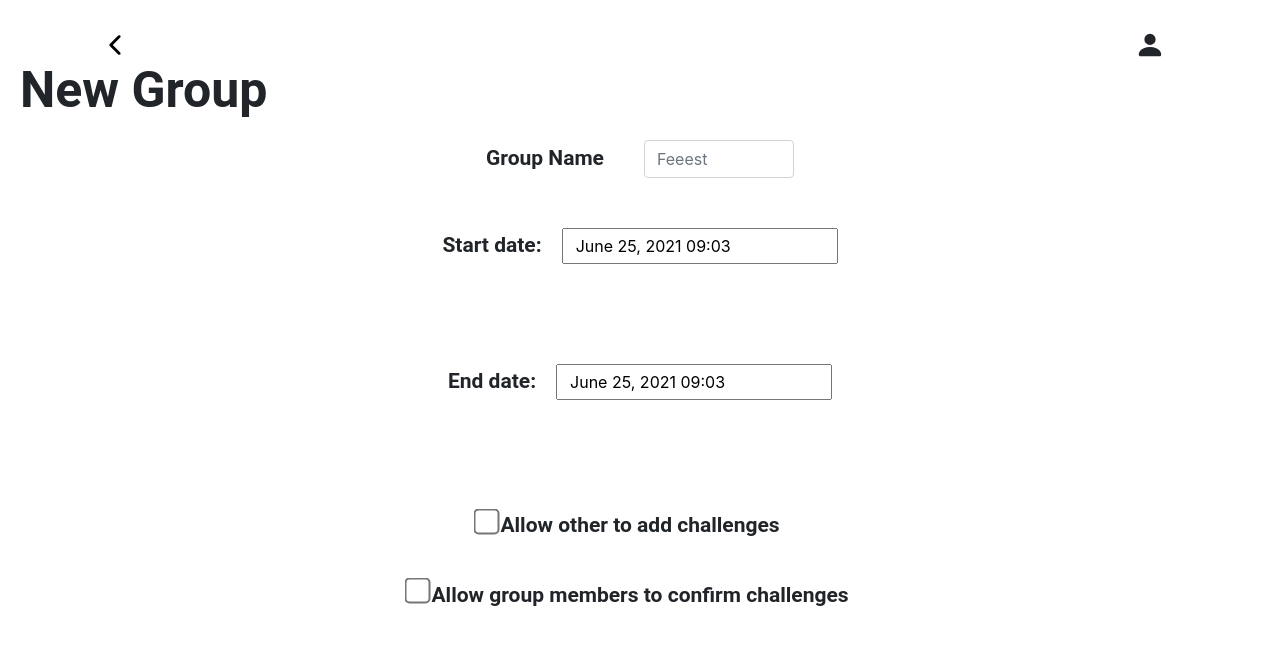
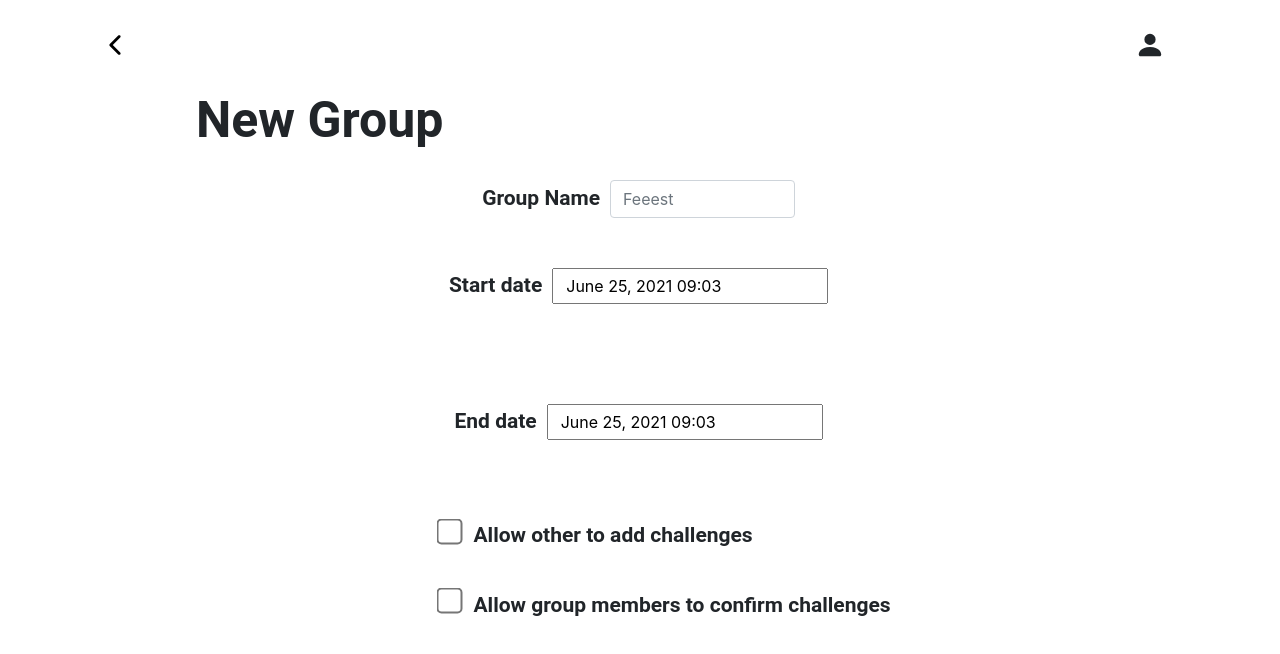
Before and after one commit to G-D-Tech/kompiter, a React (Create React App) app: page /CreateGroup in a window 1280 px wide. Shown: the top 654 px of the page. Built offline with nearby package versions, Linux system fonts and the light colour scheme.

Commit message:
stil CreateGroup

```diff
--- a/src/screens/CreateGroup.js
+++ b/src/screens/CreateGroup.js
@@ -23,12 +23,13 @@ const CreateGroup = () => {
         <Link to="/">
           <IoIosArrowBack class="IoIosArrowBack"></IoIosArrowBack>
         </Link>
+        <h1 id="groupHead">New Group</h1>
       </div>
 
-      <h1 id="groupHead">New Group</h1>
+
       <div className="input-container">
         <text class="text">Group Name</text>
-        <form class="form-inline">
+        <form class="GoupNameBox">
           <div>
             <input
               class="form-control"
@@ -40,7 +41,7 @@ const CreateGroup = () => {
       </div>
 
       <div className=" input-container">
-        <text class="text">Start date:</text>
+        <text class="text">Start date</text>
         <DatePicker
           selected={startDate}
           showTimeSelect
@@ -50,7 +51,7 @@ const CreateGroup = () => {
         />
       </div>
       <div className=" input-container">
-        <text class="text">End date:</text>
+        <text class="text">End date</text>
         <DatePicker
           selected={endDate}
           showTimeSelect
@@ -59,8 +60,9 @@ const CreateGroup = () => {
           dateFormat="MMMM d, yyyy HH:mm"
         />
       </div>
-      <div class="container">
-        <div className="form-check d-flex justify-content-center">
+      <div class="box-container">
+      <div class="t">
+        <div className="form-check ">
           <div class="CheckBoxStyle">
             <input
               class="form-check-input"
@@ -74,19 +76,20 @@ const CreateGroup = () => {
             </label>
           </div>
         </div>
-        <div className="form-check d-flex justify-content-center">
+        <div className="form-check">
           <div class="CheckBoxStyle">
-            <input
+          <input
               class="form-check-input"
               type="checkbox"
               value=""
-              id="flexCheckChecked"
+              id="flexCheckChecked1"
               unchecked
             />
-            <label class="text" for="flexCheckChecked">
+            <label class="text" for="flexCheckChecked1">
               Allow group members to confirm challenges
             </label>
           </div>
+        </div>
         </div>
       </div>
     </div>
--- a/src/styles/CreateGroup.css
+++ b/src/styles/CreateGroup.css
@@ -2,7 +2,8 @@
   font-family: "Roboto";
   font-size: 21px;
   font-weight: bold;
-  margin-right: 20px;
+  margin-left: 10px;
+  margin-right: 10px;
   padding: -10px;
 }
 
@@ -14,6 +15,10 @@
   align-items: center;
   padding: 40px;
 } */
+
+.GoupNameBox {
+  width: 185px;
+}
 
 .IoIosArrowBack {
   width: 30px;
@@ -27,7 +32,17 @@
   flex-direction: row;
   justify-content: center;
   align-items: center;
-  width: 100%;
+  margin-left: 9%;
+  margin-right: 10%;
+}
+
+.box-container {
+  display: flex;
+  flex-direction: column;
+  align-items: center;
+  justify-content: center;
+  margin-left: 15%;
+  margin-right: 10%;
 }
 
 .input-container .react-datepicker-wrapper {
--- a/src/styles/Homepage.css
+++ b/src/styles/Homepage.css
@@ -4,8 +4,9 @@
 
 #groupHead {
   font-size: 50px;
-  margin-left: 20px;
-  margin-bottom: 20px;
+  margin-left: 10%;
+  margin-top: 30px;
+  margin-bottom: 30px;
   font-weight: bold;
   font-family: "roboto";
 }
```
